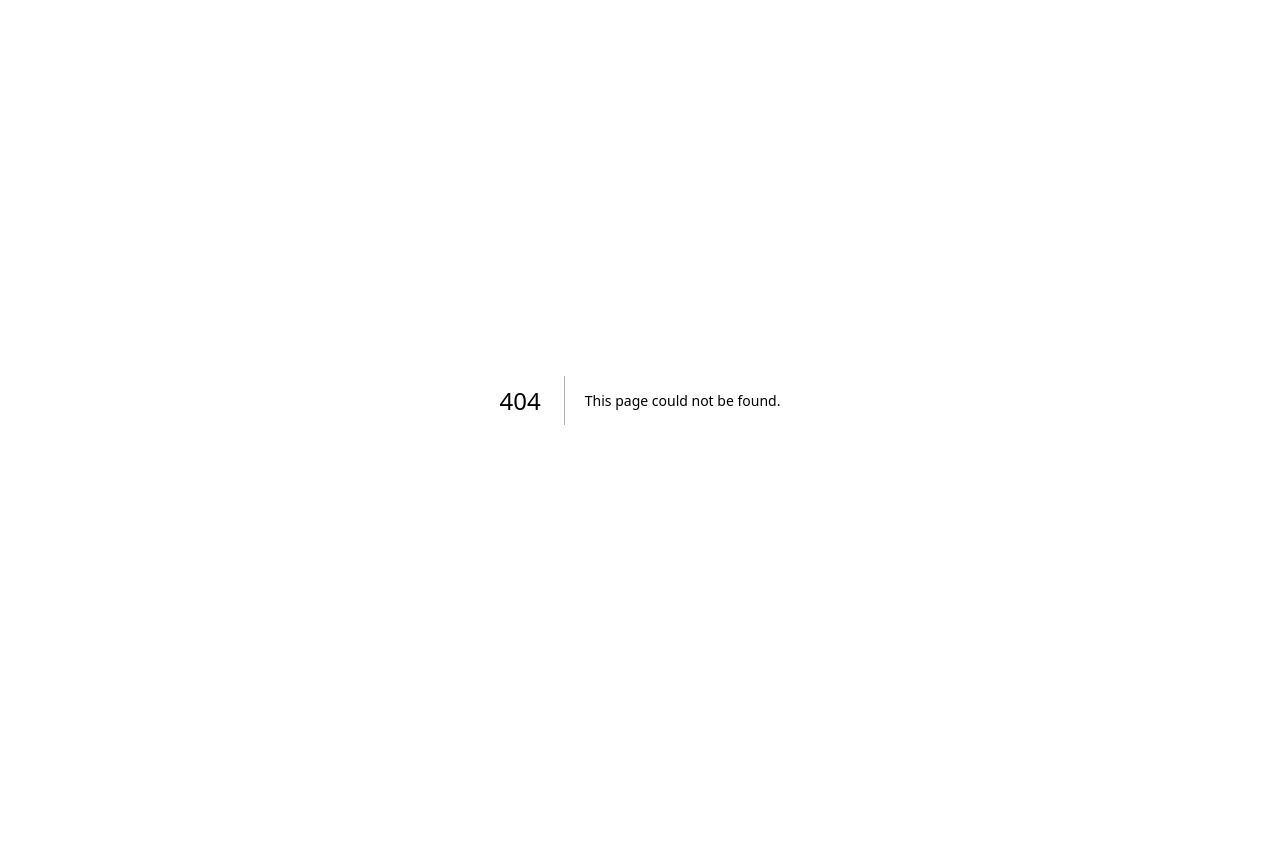
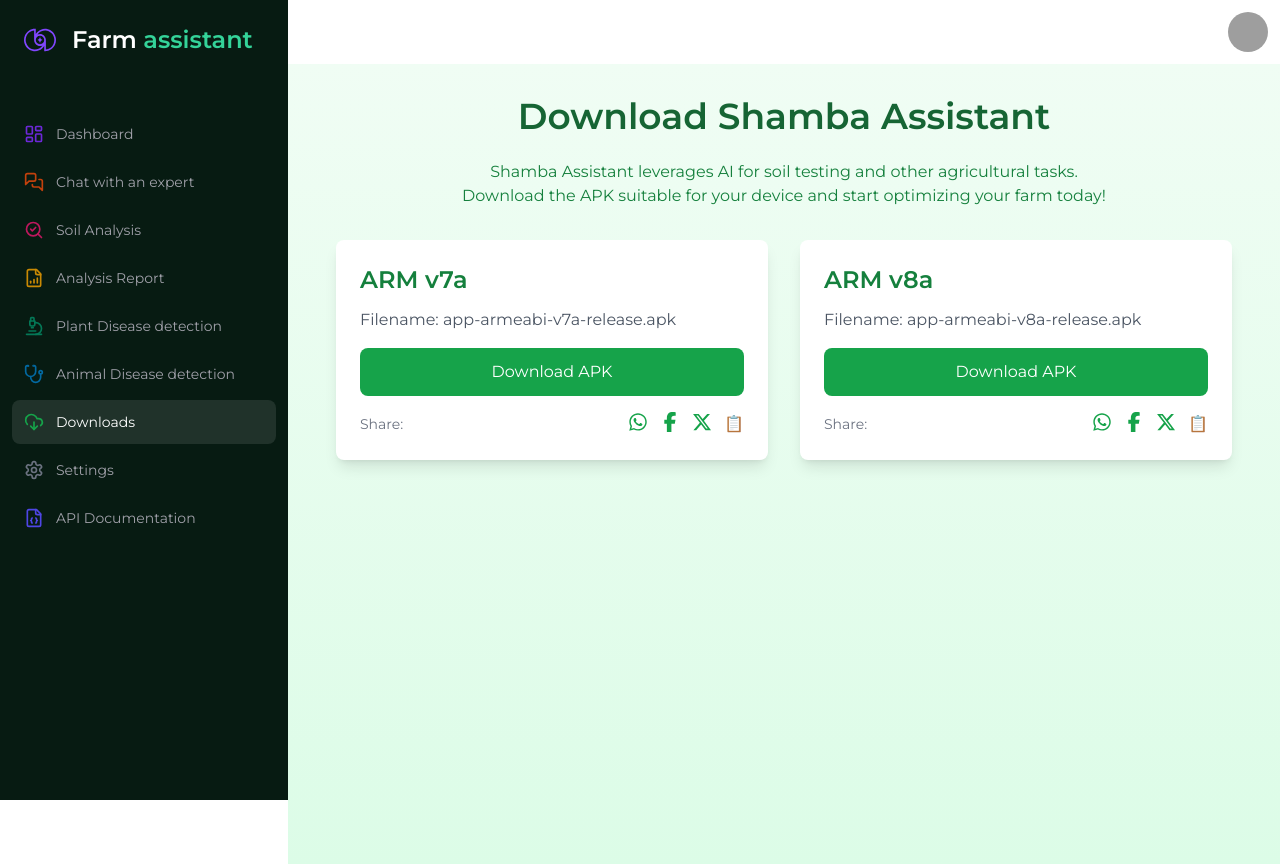
Before and after one commit to Owinogoddie/shamba-assistant-ai, a Next.js app: page /downloads in a window 1280 px wide. Before the commit this address had no page. Before the commit the page ends 800 px from the top, so only its background shows below. Built offline with nearby package versions, Linux system fonts and the light colour scheme; no server answers; grey boxes are pictures that could not be loaded.

Commit message:
adding download links

```diff
--- a/app/(dashboard)/_components/sidebar.tsx
+++ b/app/(dashboard)/_components/sidebar.tsx
@@ -62,6 +62,12 @@
     color: "text-sky-700",
   },
   {
+    label: "Downloads",
+    icon: DownloadCloud,
+    href: "/downloads",
+    color: "text-green-600",
+  },
+  {
     label: "Settings",
     icon: Settings,
     href: "/settings",
--- /dev/null
+++ b/app/(dashboard)/downloads/page.tsx
@@ -0,0 +1,133 @@
+'use client'
+import React, { useState, useEffect } from 'react';
+import Head from 'next/head';
+import { FaWhatsapp, FaFacebookF, FaXTwitter } from 'react-icons/fa6';
+
+const Downloads: React.FC = () => {
+  const [copySuccess, setCopySuccess] = useState('');
+  const [downloading, setDownloading] = useState<string | null>(null);
+  const [notification, setNotification] = useState<string | null>(null);
+
+  const apkFiles = [
+    { name: 'ARM v7a', filename: 'app-armeabi-v7a-release.apk' },
+    { name: 'ARM v8a', filename: 'app-armeabi-v8a-release.apk' },
+  ];
+
+  const copyToClipboard = (text: string) => {
+    navigator.clipboard.writeText(text).then(() => {
+      setCopySuccess('Link copied!');
+      setTimeout(() => setCopySuccess(''), 2000);
+    }, () => {
+      setCopySuccess('Failed to copy');
+    });
+  };
+
+  const shareUrl = (platform: string, filename: string) => {
+    const url = `${process.env.NEXT_PUBLIC_BASE_URL}/${filename}`;
+    const text = `Download Shamba Assistant APK: ${url}`;
+
+    switch(platform) {
+      case 'whatsapp':
+        return `https://wa.me/?text=${encodeURIComponent(text)}`;
+      case 'facebook':
+        return `https://www.facebook.com/sharer/sharer.php?u=${encodeURIComponent(url)}`;
+      case 'x':
+        return `https://x.com/intent/tweet?text=${encodeURIComponent(text)}`;
+      default:
+        return '#';
+    }
+  };
+
+  const handleDownload = async (filename: string) => {
+    setDownloading(filename);
+    try {
+      const response = await fetch(`/${filename}`);
+      const blob = await response.blob();
+      const url = window.URL.createObjectURL(blob);
+      const a = document.createElement('a');
+      a.style.display = 'none';
+      a.href = url;
+      a.download = filename;
+      document.body.appendChild(a);
+      a.click();
+      window.URL.revokeObjectURL(url);
+      setNotification(`${filename} downloaded successfully!`);
+    } catch (error) {
+      setNotification(`Failed to download ${filename}. Please try again.`);
+    } finally {
+      setDownloading(null);
+    }
+  };
+
+  useEffect(() => {
+    if (notification) {
+      const timer = setTimeout(() => setNotification(null), 5000);
+      return () => clearTimeout(timer);
+    }
+  }, [notification]);
+
+  return (
+    <>
+      <Head>
+        <title>Download Shamba Assistant</title>
+        <meta name="description" content="Download Shamba Assistant APK - AI-powered soil testing and agricultural assistance" />
+      </Head>
+      <div className="min-h-screen bg-gradient-to-b from-green-50 to-green-100 p-4 sm:p-6 md:p-8">
+        <div className="max-w-4xl mx-auto">
+          <h1 className="text-3xl sm:text-4xl font-bold mb-4 sm:mb-6 text-green-800 text-center">Download Shamba Assistant</h1>
+          <p className="mb-6 sm:mb-8 text-center text-green-700 max-w-2xl mx-auto">
+            Shamba Assistant leverages AI for soil testing and other agricultural tasks.
+            Download the APK suitable for your device and start optimizing your farm today!
+          </p>
+          <div className="grid sm:grid-cols-2 gap-6 sm:gap-8">
+            {apkFiles.map((apk) => (
+              <div key={apk.filename} className="bg-white p-4 sm:p-6 rounded-lg shadow-lg hover:shadow-xl transition-shadow duration-300">
+                <h2 className="text-xl sm:text-2xl font-semibold text-green-700 mb-2 sm:mb-3">{apk.name}</h2>
+                <p className="mb-3 sm:mb-4 text-gray-600 text-sm sm:text-base">Filename: {apk.filename}</p>
+                <button
+                  onClick={() => handleDownload(apk.filename)}
+                  disabled={downloading === apk.filename}
+                  className="w-full bg-green-600 text-white text-center px-4 py-2 sm:py-3 rounded-lg hover:bg-green-700 transition-colors duration-300 mb-4 relative overflow-hidden"
+                >
+                  {downloading === apk.filename ? (
+                    <div className="flex items-center justify-center">
+                      <div className="animate-spin rounded-full h-6 w-6 border-b-2 border-white"></div>
+                      <span className="ml-2">Downloading...</span>
+                    </div>
+                  ) : (
+                    'Download APK'
+                  )}
+                </button>
+                <div className="flex justify-between items-center">
+                  <p className="text-xs sm:text-sm text-gray-500">Share:</p>
+                  <div className="flex space-x-2 sm:space-x-3">
+                    <a href={shareUrl('whatsapp', apk.filename)} target="_blank" rel="noopener noreferrer" className="text-green-600 hover:text-green-800">
+                      <FaWhatsapp size={20} />
+                    </a>
+                    <a href={shareUrl('facebook', apk.filename)} target="_blank" rel="noopener noreferrer" className="text-green-600 hover:text-green-800">
+                      <FaFacebookF size={20} />
+                    </a>
+                    <a href={shareUrl('x', apk.filename)} target="_blank" rel="noopener noreferrer" className="text-green-600 hover:text-green-800">
+                      <FaXTwitter size={20} />
+                    </a>
+                    <button onClick={() => copyToClipboard(`${process.env.NEXT_PUBLIC_BASE_URL}/${apk.filename}`)} className="text-green-600 hover:text-green-800">
+                      📋
+                    </button>
+                  </div>
+                </div>
+                {copySuccess && <p className="text-xs sm:text-sm text-green-600 mt-2">{copySuccess}</p>}
+              </div>
+            ))}
+          </div>
+        </div>
+      </div>
+      {notification && (
+        <div className="fixed bottom-4 right-4 bg-green-600 text-white px-4 py-2 rounded-lg shadow-lg animate-fade-in-out">
+          {notification}
+        </div>
+      )}
+    </>
+  );
+};
+
+export default Downloads;
--- a/app/globals.css
+++ b/app/globals.css
@@ -1,6 +1,15 @@
 @tailwind base;
 @tailwind components;
 @tailwind utilities;
+
+@keyframes fadeInOut {
+  0%, 100% { opacity: 0; }
+  10%, 90% { opacity: 1; }
+}
+
+.animate-fade-in-out {
+  animation: fadeInOut 5s ease-in-out;
+}
 .search-address-input,
 .input-field {
   @apply w-full px-3 py-1 md:py-2 border border-gray-300 rounded-md shadow-sm focus:outline-none focus:ring-2 focus:ring-green-500 focus:border-green-500;
```
Also changed, not shown: 2 other files (tests, documents, lock files or other folders).
